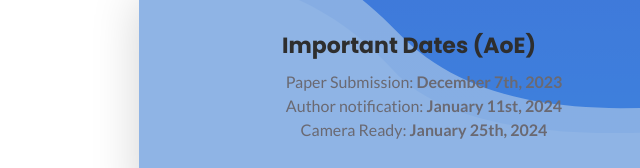
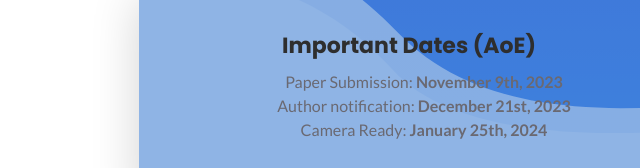
Before and after one commit to MO2RE/MO2RE.github.io, a plain HTML site: page index.html in a window 1280 px wide. Shown: the part 632-800 px from the top of the page, 231-871 px from the left. Drawn offline with Linux system fonts and the light colour scheme; files whose address does not match are found by name.

Commit message:
roll back dates

```diff
--- a/index.html
+++ b/index.html
@@ -138,8 +138,8 @@
               <div class="services-content">
                 <h4 class="services-title mb-20">Important Dates (AoE)</h4>
                 <ul style="list-style-type: none;">
-                  <li>Paper Submission: <span class="font-weight-bold">December 7th, 2023</span></li>
-                  <li>Author notification: <span class="font-weight-bold">January 11st, 2024</span></li>
+                  <li>Paper Submission: <span class="font-weight-bold">November 9th, 2023</span></li>
+                  <li>Author notification: <span class="font-weight-bold">December 21st, 2023</span></li>
                   <li>Camera Ready: <span class="font-weight-bold">January 25th, 2024</span></li>
                 </ul>
               </div>
```
